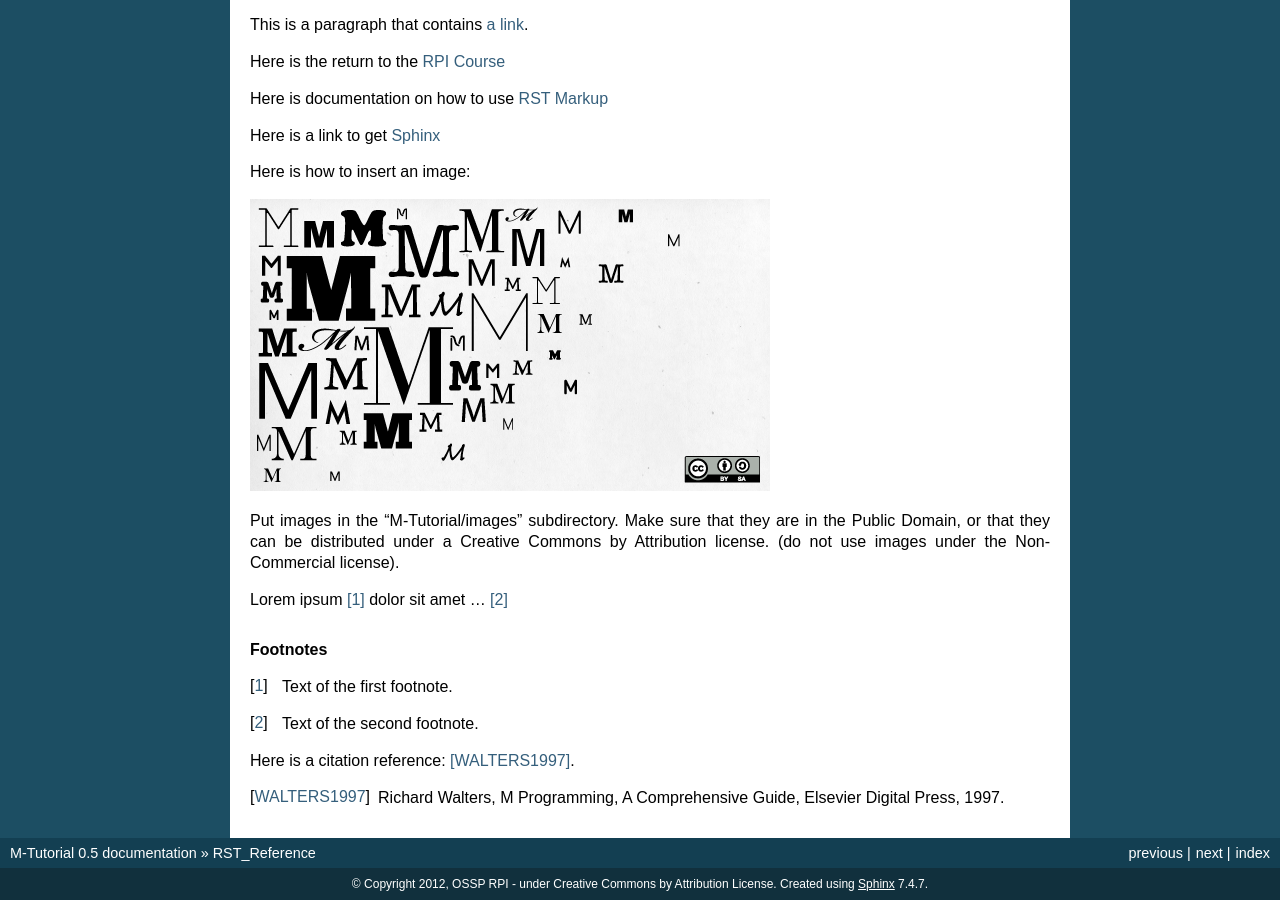
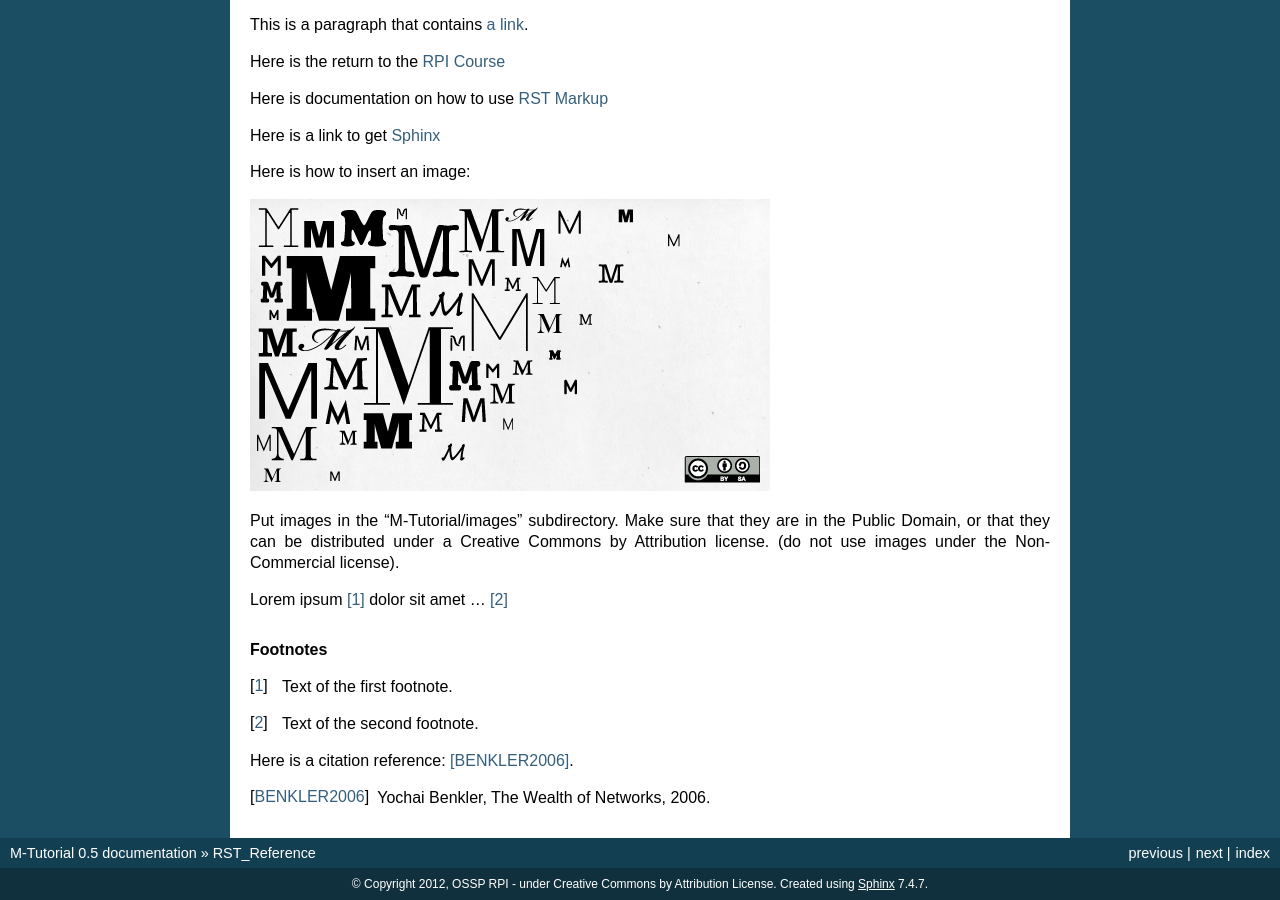
Before and after one commit to luisibanez/M-Tutorial, a Sphinx documentation site: the page built from source/RST_Reference.rst, in a window 1280 px wide and 900 px high, scrolled down 1464 px. Built offline with Sphinx 7.4.7, drawn with Linux system fonts in a browser that asks for light colours.

Commit message:
ENH: Replacing WALTERS citation with BENKLER's one.
This is to avoid the RST page to appear as the source for the WALTERs
citation, instead of the Bibliography page.

```diff
--- a/source/RST_Reference.rst
+++ b/source/RST_Reference.rst
@@ -142,6 +142,6 @@ Lorem ipsum [#f1]_ dolor sit amet ... [#f2]_
 .. [#f1] Text of the first footnote.
 .. [#f2] Text of the second footnote.
 
-Here is a citation reference: [WALTERS1997]_.
+Here is a citation reference: [BENKLER2006]_.
 
-.. [WALTERS1997] Richard Walters, M Programming, A Comprehensive Guide, Elsevier Digital Press, 1997.
+.. [BENKLER2006] Yochai Benkler, The Wealth of Networks, 2006.
```
